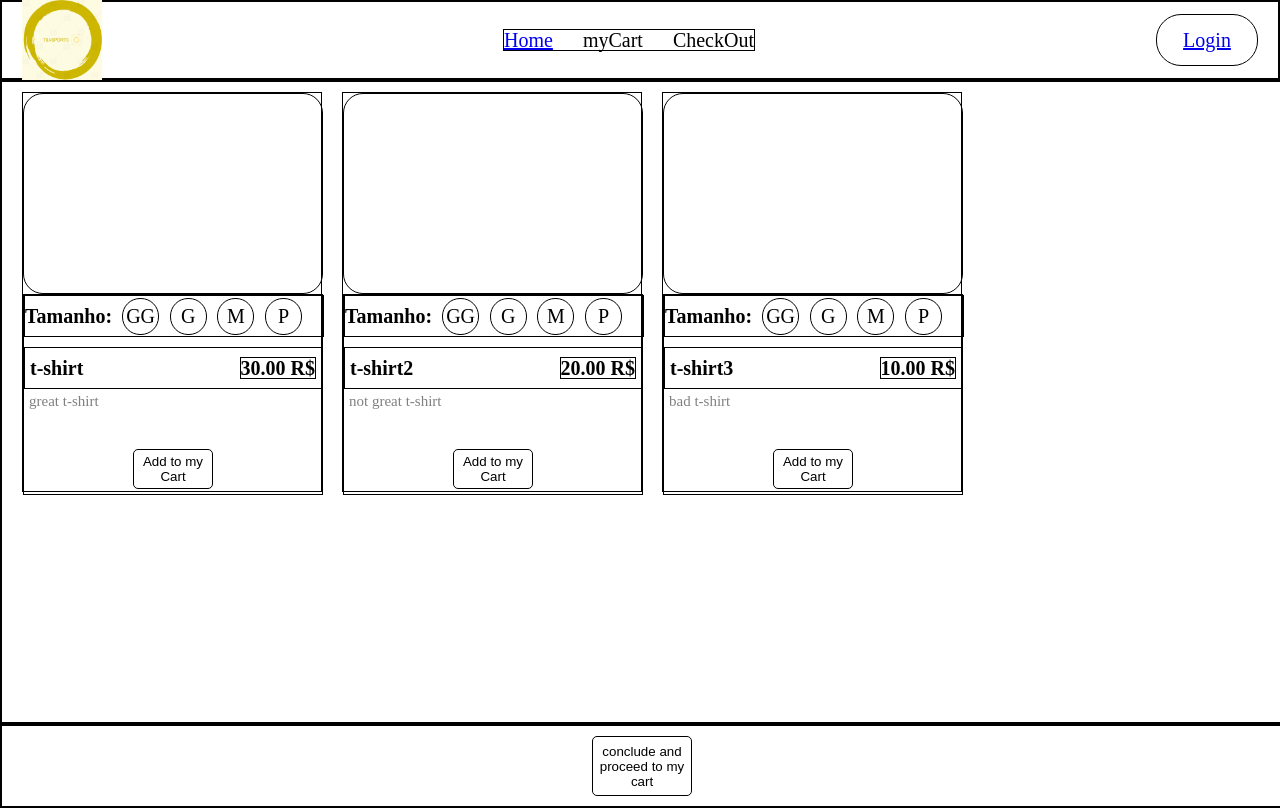
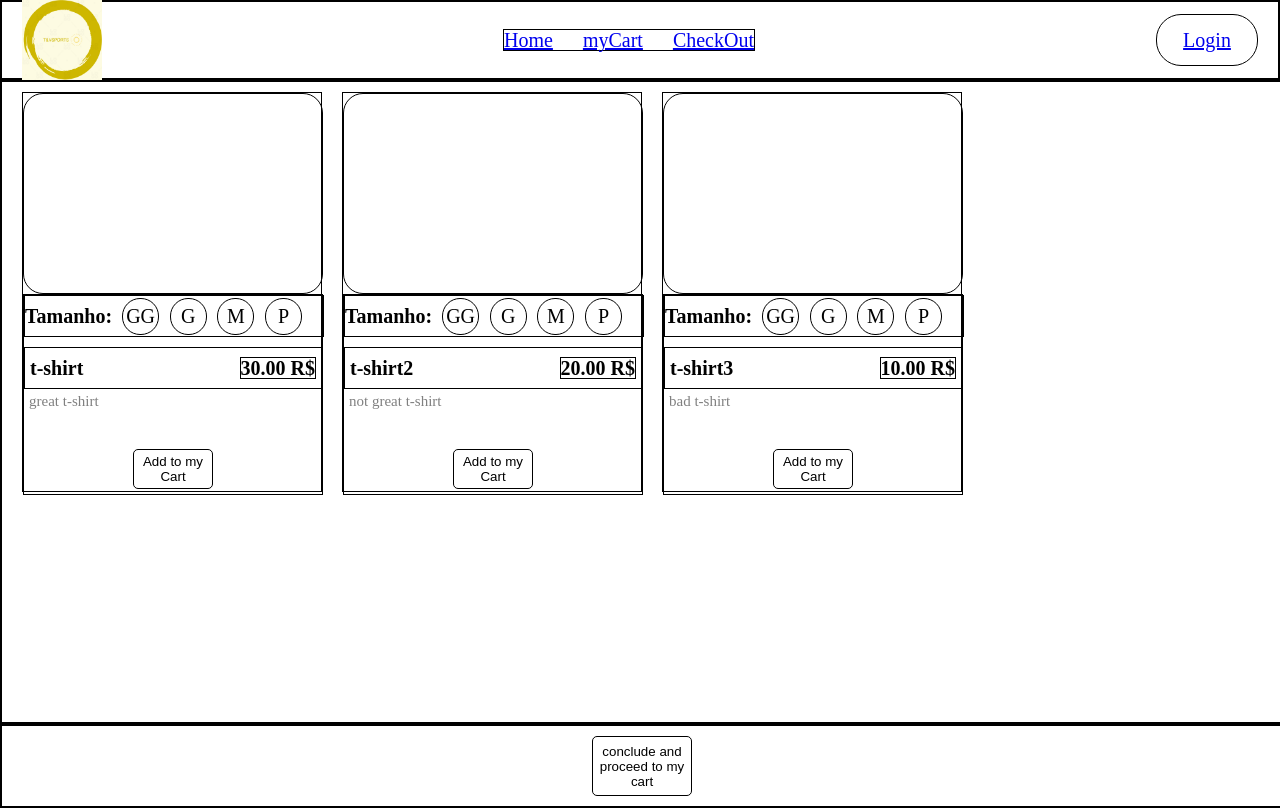
Before and after one commit to Tadeuvelloso/projeto15-t-vsports-front, a React (Create React App) app: page / in a window 1280 px wide. Shown: the top 808 px of the page. Built offline with nearby package versions, Linux system fonts and the light colour scheme.

Commit message:
: feat corrected bug of no token and access to pages other than tha home page

```diff
--- a/src/pages/CartPage.js
+++ b/src/pages/CartPage.js
@@ -1,5 +1,6 @@
 import axios from "axios"
 import { useContext, useEffect } from "react"
+import { useNavigate } from "react-router-dom"
 import styled from "styled-components"
 import { CustomerContext } from "../contexts/customer"
 import GlobalHeader from "./components/GlobalHeader"
@@ -7,19 +8,25 @@ import ProductContainer from "./components/ProductContainer"
 
 export default function HomePage() {
     const { token, arrayToCheckout, setArrayToCheckout } = useContext(CustomerContext)
-    const config = {
+
+    const navigate = useNavigate()
+
+
+    useEffect(() => {
+
+        if (token) {
+            axios.get(`http://localhost:5000/myCart`, {
                 headers: {
                     "authorization": `Bearer ${token}`
                 }
-    }
-    useEffect(() => {
-        axios.get(`http://localhost:5000/myCart`, config)
+            })
                 .then((resp) => {
                     setArrayToCheckout(resp.data)
                 })
                 .catch((resp) => {
                     console.log(resp.response)
                 })
+        }
     }, [])
 
     console.log(arrayToCheckout)
@@ -48,13 +55,28 @@ export default function HomePage() {
     }
 
     else {
+        if (!token) {
+
+            setTimeout(()=> navigate("/signIn"), 5000);
+
+            return (
+                <>
+                    <p>Please log In to access your cart</p>
+                </>
+
+            )
+        }
+
         return (
             <>
                 <p>loading...</p>
-            </>)
+            </>
+        )
     }
 
 }
+
+
 
 const MainContent = styled.main`
     width: 100%;
--- a/src/pages/components/GlobalHeader.js
+++ b/src/pages/components/GlobalHeader.js
@@ -44,8 +44,12 @@ export default function GlobalHeader() {
                         <Link to="/">
                             <p>Home</p>
                         </Link>
-                        <p>myCart</p>
-                        <p>CheckOut</p>
+                        <Link to="/cart">
+                            <p>myCart</p>
+                        </Link>
+                        <Link to="/checkout">
+                            <p>CheckOut</p>
+                        </Link>
                     </NavContainer>
                     <LoginContainer>
                         <Link to="/signin">
```
Also changed, not shown: src/App.js (+5 -5 lines). Lines whose indentation alone changed are shown as unchanged.
